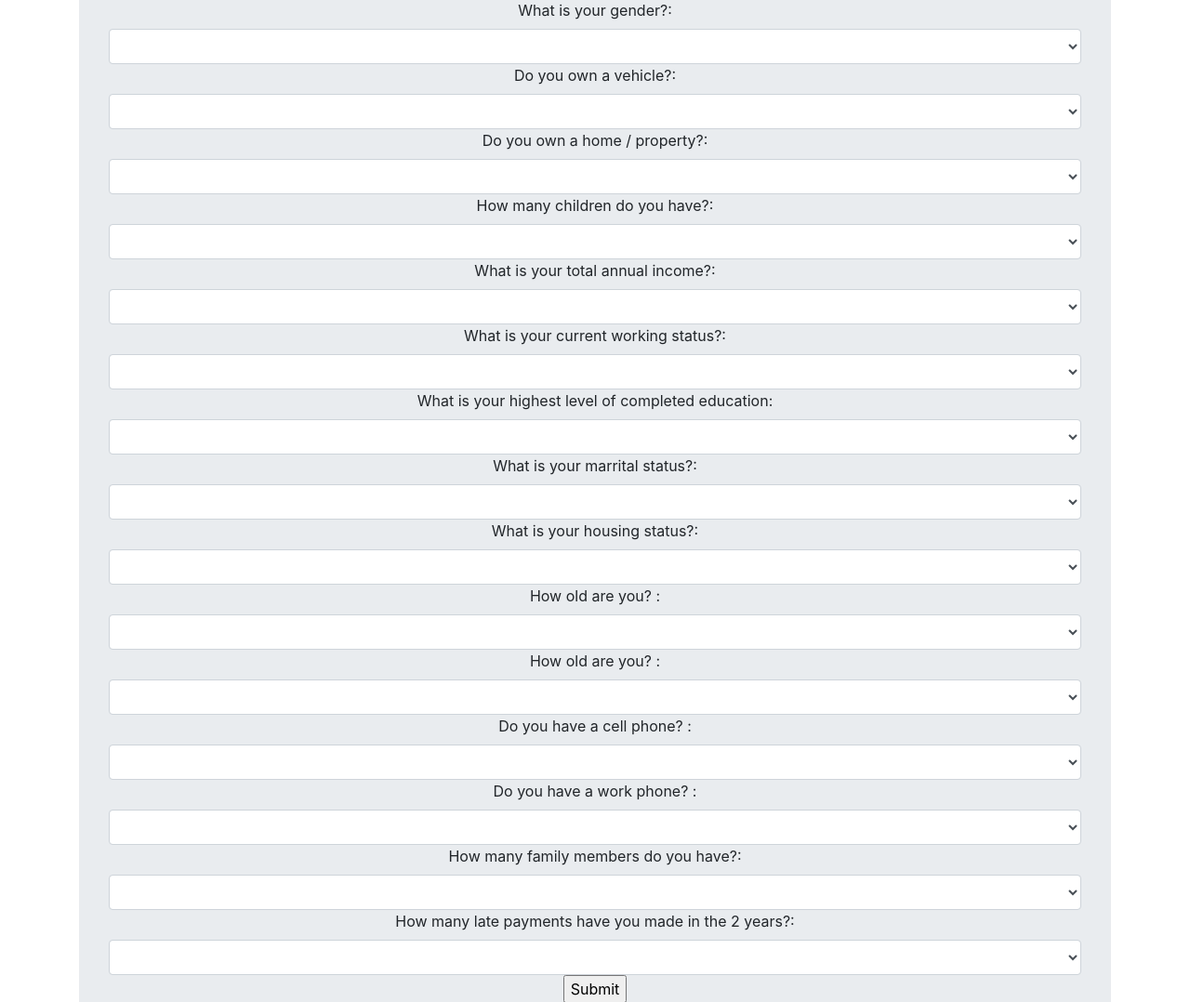
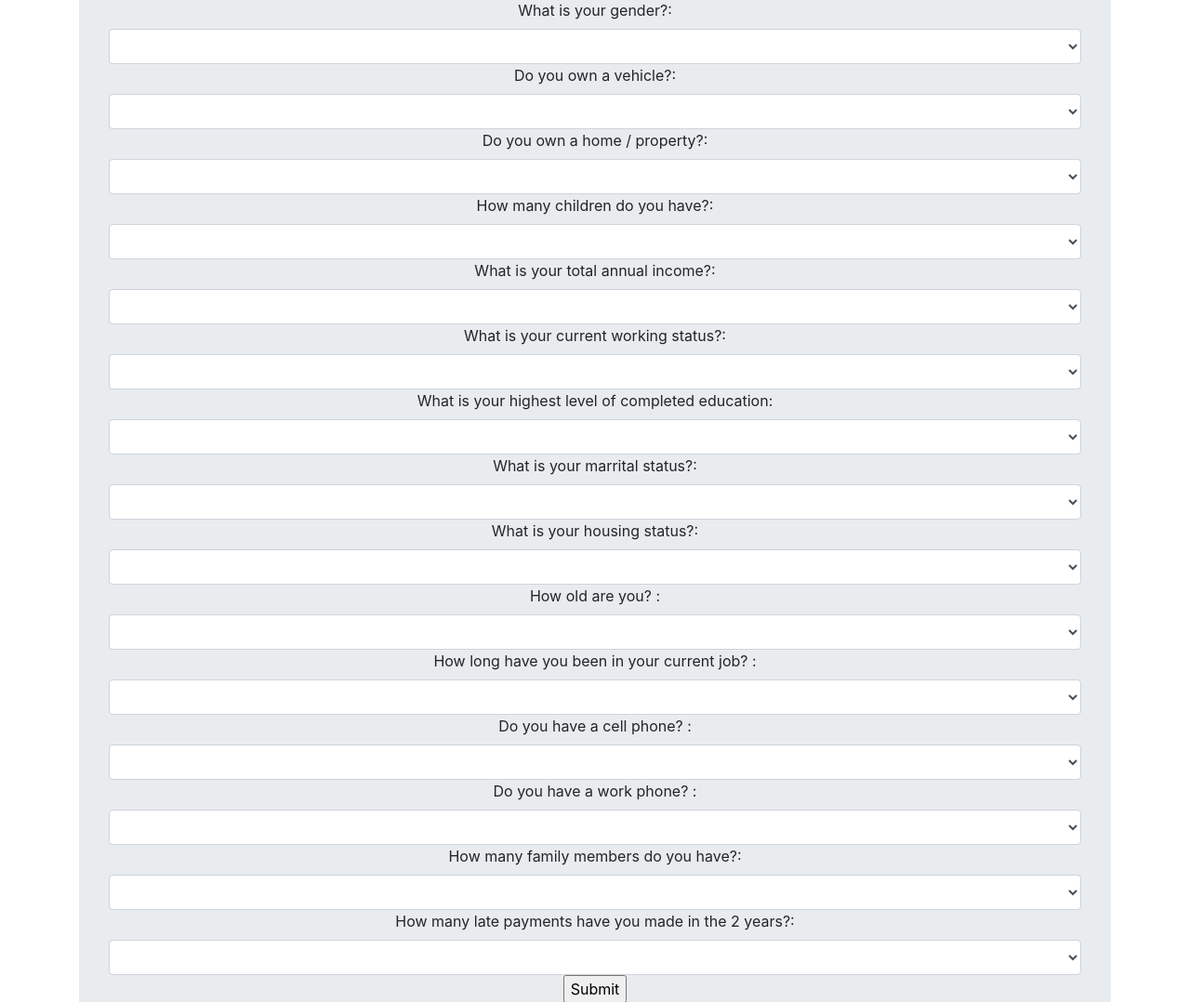
Before and after one commit to jinahporter/project3, a Flask app: page / in a window 1280 px wide. Shown: the part 73-1151 px from the top of the page at 93% size. Run offline with Flask 2, Linux system fonts and the light colour scheme; parts of the project's set-up code (start-up, migrations or seed data) failed here and were passed over; some libraries are stand-ins or nearby versions.

Commit message:
Saving updates to index.html file

```diff
--- a/app.py
+++ b/app.py
@@ -90,7 +90,7 @@ def index():
         # static_input = [0, 1, 1, 1, 0, 226, 4,
         #                 1, 0, 4, 5609, 1005, 0, 1, 1, 3]
         # Model prediction
-        column_list = ['CODE_GENDER', 'FLAG_OWN_CAR', 'FLAG_OWN_REALTY', 'CNT_CHILDREN',
+        column_list = ['ID', 'CODE_GENDER', 'FLAG_OWN_CAR', 'FLAG_OWN_REALTY', 'CNT_CHILDREN',
                        'AMT_INCOME_TOTAL', 'NAME_INCOME_TYPE', 'NAME_EDUCATION_TYPE',
                        'NAME_FAMILY_STATUS', 'NAME_HOUSING_TYPE', 'DAYS_BIRTH',
                        'DAYS_EMPLOYED', 'FLAG_MOBIL', 'FLAG_WORK_PHONE', 'CNT_FAM_MEMBERS', 'LATEST_PAYMENT']
--- a/templates/index.html
+++ b/templates/index.html
@@ -67,12 +67,11 @@
         <label for="NAME_INCOME_TYPE">What is your current working status?:</label>
         <select class="form-control" id="NAME_INCOME_TYPE" required name="NAME_INCOME_TYPE">
           <option value="none" selected disabled hidden></option>
+          <option value=4>Worker</option>
+          <option value=3>Student</option>
           <option value=0>Commercial associate</option>
+          <option value=2>State servant</option>
           <option value=1>Pensioner</option>
-          <option value=2>State servant</option>
-          <option value=3>Student</option>
-          <option value=4>Professional</option>
-
         </select>
 
         <!-- Name_Education_Type: 0 = Academic degree, 1 = Higher education, 2 = Incomplete higher, 3 = Lower secondary, 4 =  Secondary / secondary special-->
@@ -82,35 +81,35 @@
           <option value=0>Academic Degree</option>
           <option value=1>Higher Education</option>
           <option value=2>Incomplete Higher</option>
+          <option value=4>Secondary / Secondary Special</option>
           <option value=3>Lower Secondary</option>
-          <option value=4>Secondary / Secondary Special</option>
         </select>
 
         <!-- Name_Family_Status: 0 = Civil marriage, 1 = Married, 2 = Separated, 3 = Single / not married, 4 = Widow  -->
         <label for="NAME_FAMILY_STATUS">What is your marrital status?:</label>
         <select class="form-control" id="NAME_FAMILY_STATUS" required name="NAME_FAMILY_STATUS">
           <option value="none" selected disabled hidden></option>
+          <option value=1>Married</option>
+          <option value=3>Single / not married</option>
           <option value=0>Common Law Marriage</option>
-          <option value=1>Married</option>
           <option value=2>Separated</option>
-          <option value=3>Single / not married</option>
           <option value=4>Widowed</option>
         </select>
 
-        <!-- Name_Housing_Status: 0 = Co-op apartment, 1 = House / apartment, 2 = Municipal apartment, 3 = Office apartment, 4 = Rented apartment, 5 = With parents  -->
+        <!-- Name_Housing_Type: 0 = Co-op apartment, 1 = House / apartment, 2 = Municipal apartment, 3 = Office apartment, 4 = Rented apartment, 5 = With parents  -->
         <label for="NAME_HOUSING_TYPE">What is your housing status?:</label>
         <select class="form-control" id="NAME_HOUSING_TYPE" required name="NAME_HOUSING_TYPE">
           <option value="none" selected disabled hidden></option>
+          <option value=1>House / apartment</option>
           <option value=0>Co-op apartment</option>
-          <option value=1>House / apartment</option>
+          <option value=4>Rented apartment</option>
           <option value=2>Municipal apartment</option>
           <option value=3>Office apartment</option>
-          <option value=4>Rented apartment</option>
           <option value=5>With parents</option>
         </select>
 
         <!-- Days_Birth: Convert years entered into days -->
-        <label for="">How old are you? :</label>
+        <label for="DAYS_BIRTH">How old are you? :</label>
         <select class="form-control" id="DAYS_BIRTH" required name="DAYS_BIRTH">
           <option value="none" selected disabled hidden></option>
           <option value=207>18 - 29</option>
@@ -122,7 +121,7 @@
         </select>
 
         <!-- Days_Employed: Use date entered to calculate days employed -->
-        <label for="">How old are you? :</label>
+        <label for="DAYS_EMPLOYED">How long have you been in your current job? :</label>
         <select class="form-control" id="DAYS_EMPLOYED" required name="DAYS_EMPLOYED">
           <option value="none" selected disabled hidden></option>
           <option value=207>less than 1 Year</option>
@@ -133,14 +132,14 @@
         </select>
 
         <!-- Flag_Mobil: Only value in pandas is 0 -->
-        <label for="">Do you have a cell phone? :</label>
-        <select class="form-control" id="DAYS_EMPLOYED" required name="DAYS_EMPLOYED">
+        <label for="FLAG_MOBIL">Do you have a cell phone? :</label>
+        <select class="form-control" id="FLAG_MOBIL" required name="FLAG_MOBIL">
           <option value="none" selected disabled hidden></option>
           <option value=0>Yes</option>
           <option value=0>No</option>
         </select>
 
-        <label for="">Do you have a work phone? :</label>
+        <label for="FLAG_WORK_PHONE">Do you have a work phone? :</label>
         <select class="form-control" id="FLAG_WORK_PHONE" required name="FLAG_WORK_PHONE">
           <option value="none" selected disabled hidden></option>
           <option value=1>Yes</option>
```
